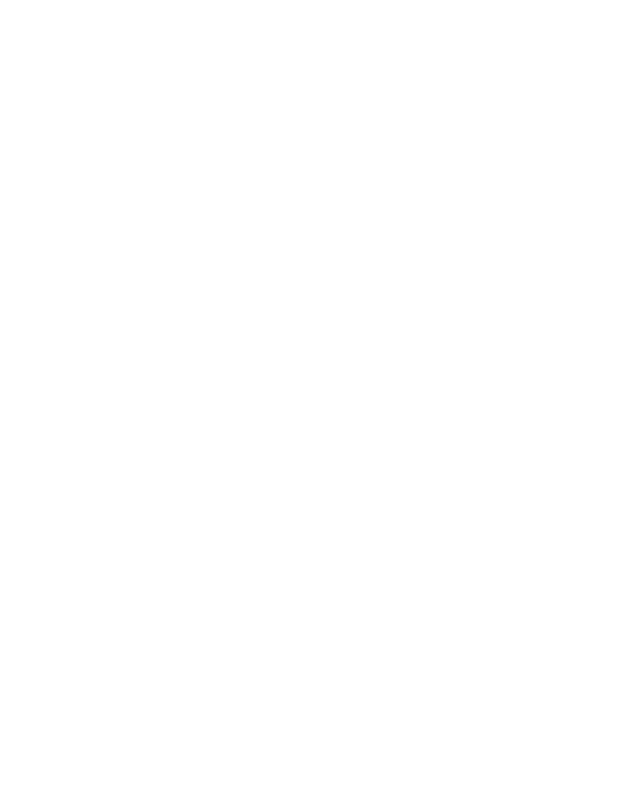
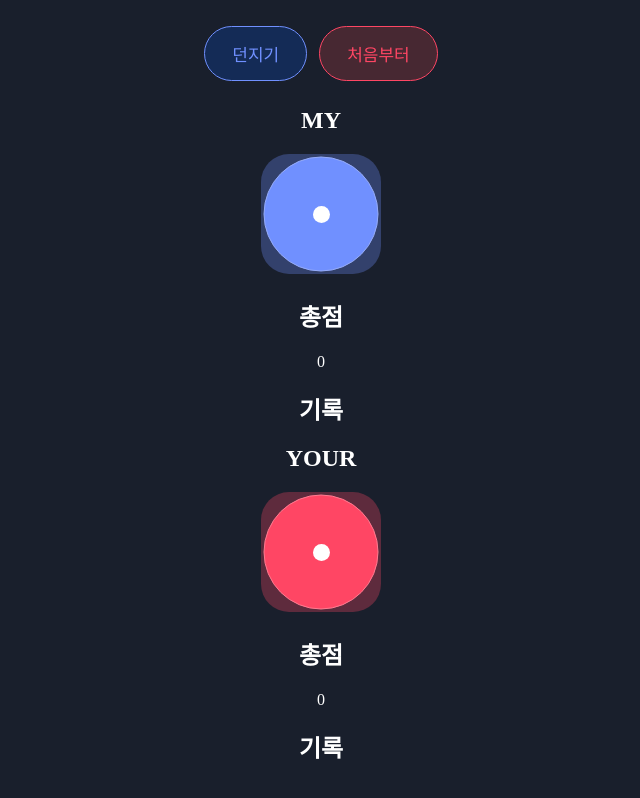
Before and after one commit to heopoint/dice, a plain HTML site: page index.html in a window 1280 px wide. Shown: the whole page, without its empty margins (319-959 px from the left). Drawn offline with Linux system fonts and the light colour scheme; the site is published under a folder, as on GitHub Pages, so addresses that start at the root find nothing.

Commit message:
first commit1

```diff
--- a/index.html
+++ b/index.html
@@ -5,8 +5,8 @@
     <link rel="icon" type="image/svg+xml" href="/vite.svg" />
     <meta name="viewport" content="width=device-width, initial-scale=1.0" />
     <title>Vite + React</title>
-    <script type="module" crossorigin src="/assets/index-DwjY7a03.js"></script>
-    <link rel="stylesheet" crossorigin href="/assets/index-CAMuSjN9.css">
+    <script type="module" crossorigin src="./assets/index-DwjY7a03.js"></script>
+    <link rel="stylesheet" crossorigin href="./assets/index-CAMuSjN9.css">
   </head>
   <body>
     <div id="root"></div>
```
